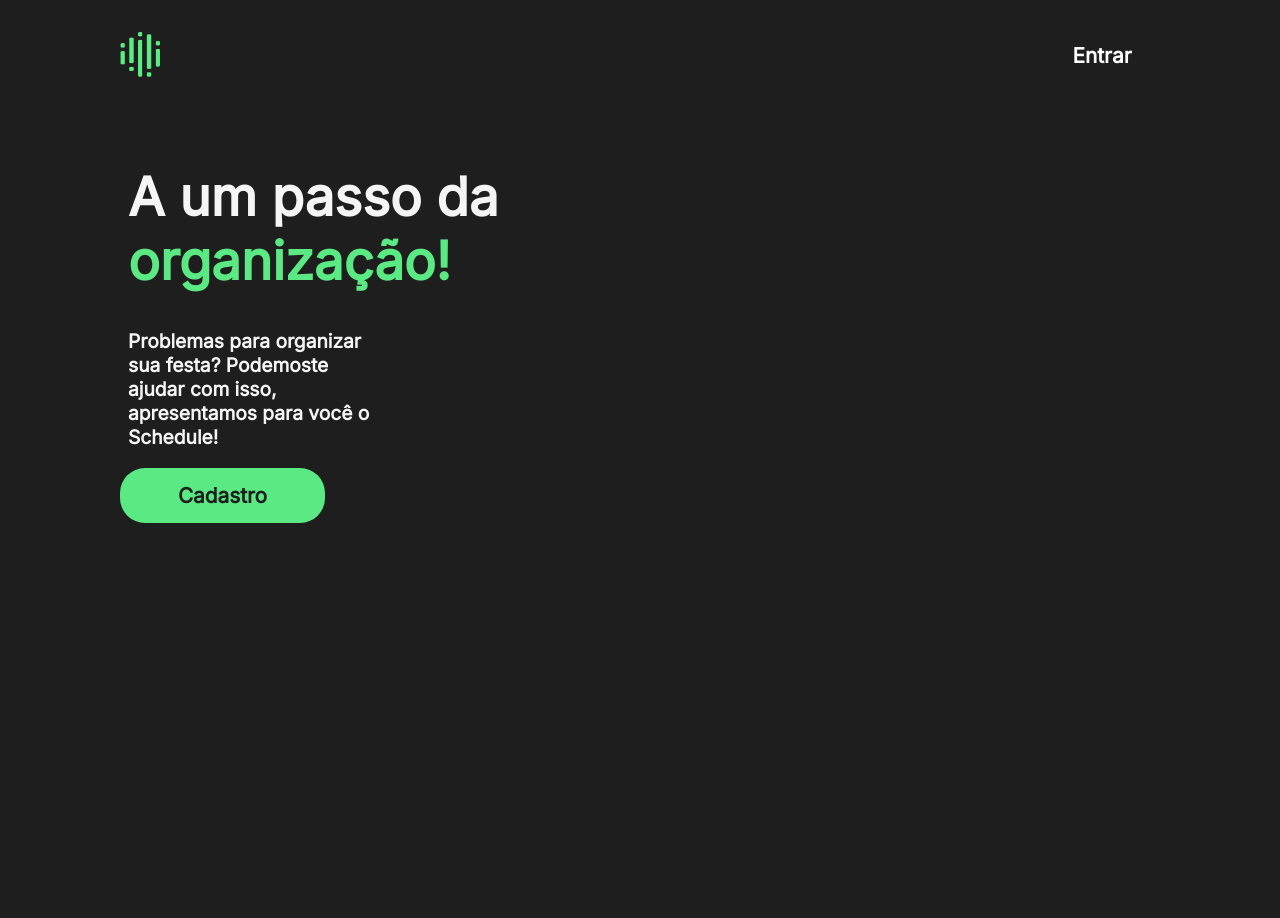
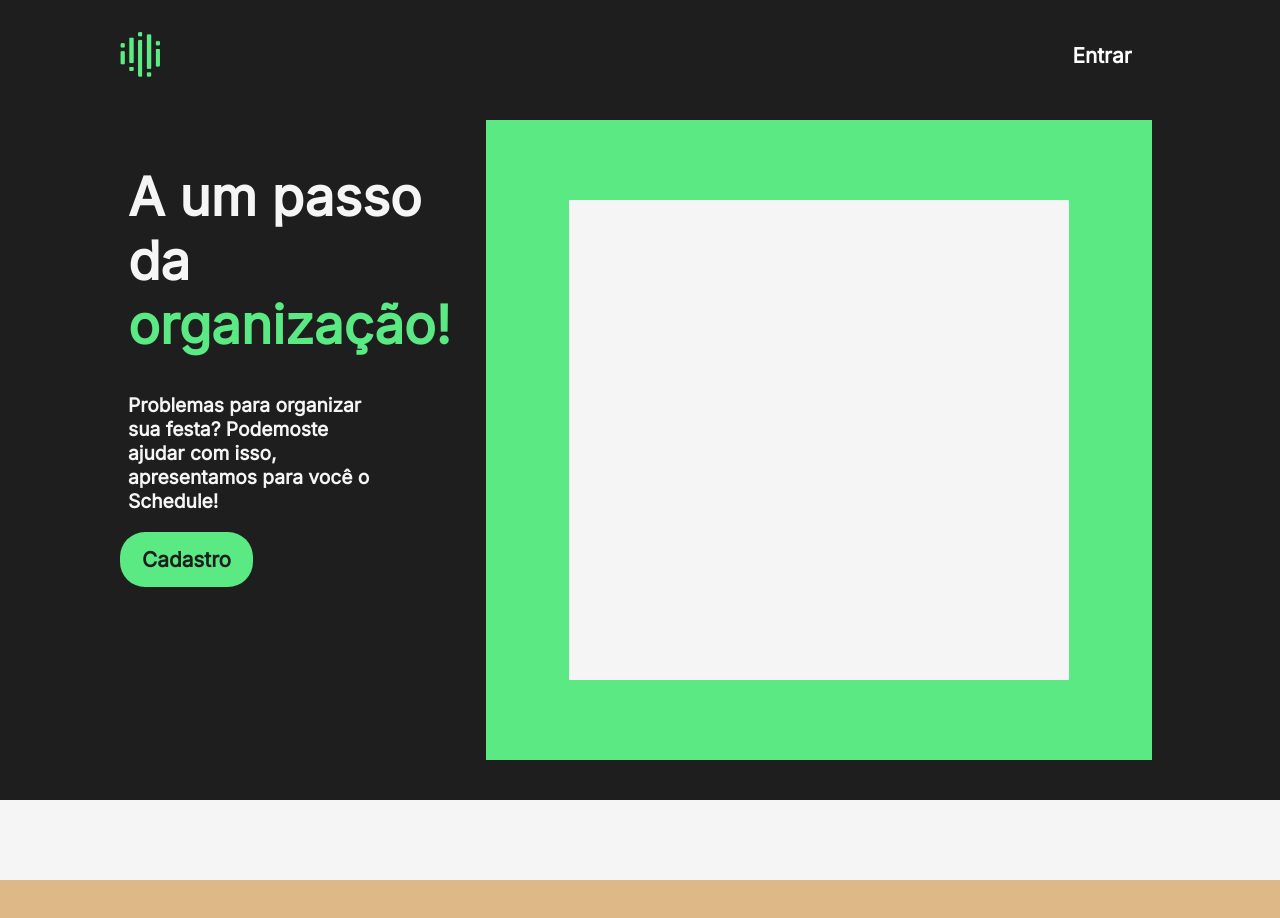
Before and after one commit to ezSchedule/ezSchedule.ui, a React (Create React App) app in the folder front-ezchedule/: page / in a window 1280 px wide. Shown: the top 918 px of the page. Before the commit the page ends 800 px from the top, so only its background shows below. Built offline with nearby package versions, Linux system fonts and the light colour scheme.

Commit message:
Continuando estrutura do site institucional.

```diff
--- a/front-ezchedule/src/App.js
+++ b/front-ezchedule/src/App.js
@@ -1,12 +1,16 @@
 import './App.css';
 import AdvertisingBanner from './components/AdvertisingBanner';
+import Arrow from './components/Arrow';
 import Header from './components/Header';
+import HowItWorks from './components/HowItWorks';
 
 function App() {
   return (
     <div className="App">
       <Header />
       <AdvertisingBanner />
+      <Arrow />
+      <HowItWorks />
     </div>
   );
 }
--- a/front-ezchedule/src/components/AdvertisingBanner.css
+++ b/front-ezchedule/src/components/AdvertisingBanner.css
@@ -55,3 +55,19 @@
     font-weight: bolder;
     cursor: pointer;
 }
+
+.imgAdvertising{
+    background-color: #5ae982;
+    width: 100%;
+    height: 100%;
+    align-items: center;
+    justify-content: center;
+    display: flex;
+    margin-left: 25px;
+}
+
+.imgAdvertising div{
+    width: 75%;
+    height: 75%;
+    background-color: #f5f5f5;
+}
--- a/front-ezchedule/src/components/AdvertisingBanner.js
+++ b/front-ezchedule/src/components/AdvertisingBanner.js
@@ -14,7 +14,11 @@ const AdvertisingBanner = () => {
                 Cadastro
             </button>
         </div>
-        <div></div>
+        <div className='imgAdvertising'>
+            <div>
+
+            </div>
+        </div>
     </div>
     </div>
   )
--- /dev/null
+++ b/front-ezchedule/src/components/Arrow.css
@@ -0,0 +1,5 @@
+.arrow{
+    width: 100%;
+    height: 10vh;
+    background-color: #f5f5f5;
+}
--- /dev/null
+++ b/front-ezchedule/src/components/Arrow.js
@@ -0,0 +1,12 @@
+import React from 'react'
+import './Arrow.css'
+
+const Arrow = () => {
+  return (
+    <div className='arrow'>
+
+    </div>
+  )
+}
+
+export default Arrow
--- /dev/null
+++ b/front-ezchedule/src/components/HowItWorks.css
@@ -0,0 +1,5 @@
+.mainHowItsWorks{
+    width: 100%;
+    height: 50vh;
+    background-color: burlywood;
+}
--- /dev/null
+++ b/front-ezchedule/src/components/HowItWorks.js
@@ -0,0 +1,12 @@
+import React from 'react';
+import './HowItWorks.css';
+
+const HowItWorks = () => {
+  return (
+    <div className='mainHowItsWorks'>
+
+    </div>
+  )
+}
+
+export default HowItWorks
```
